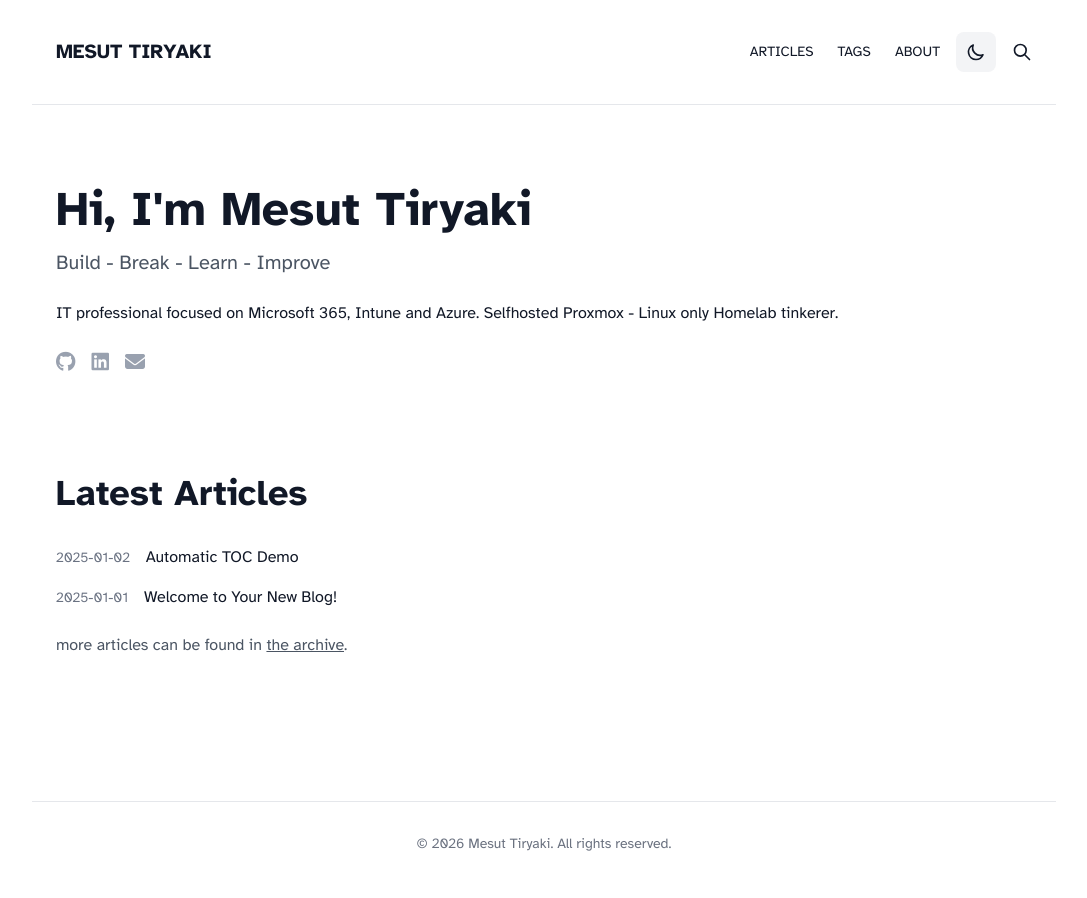
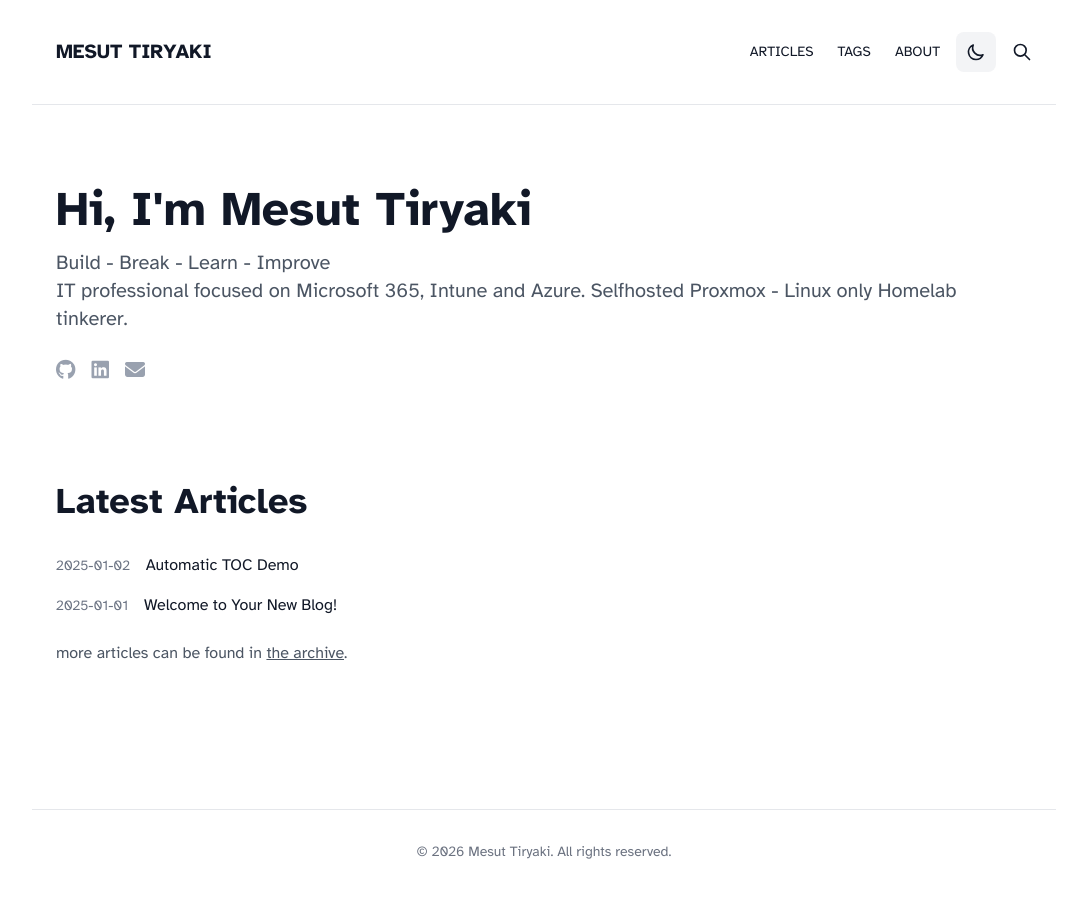
Before and after one commit to mesuttiryaki/mesuttiryaki.github.io, a Jekyll site: the page built from index.html, in a window 1280 px wide. Shown: the whole page, without its empty margins (96-1183 px from the left). Built offline with Jekyll 4.4.1, drawn with Linux system fonts in a browser that asks for light colours; nearby versions of some CDN libraries.

Commit message:
Update index.html

```diff
--- a/index.html
+++ b/index.html
@@ -5,8 +5,8 @@ layout: default
 <!-- Introduction Section -->
 <div class="py-12">
   <h1 class="text-5xl font-bold mb-4">{{ site.greeting }}</h1>
-  <p class="homepage-tagline mb-6">{{ site.tagline }}</p>
-  <p class="homepage-about mb-6">{{ site.about }}</p>
+  <p class="homepage-tagline mb-6">{{ site.tagline }} <br />
+  {{ site.about }}</p>
   {% include social-icons.html %}
 </div>
 
```
